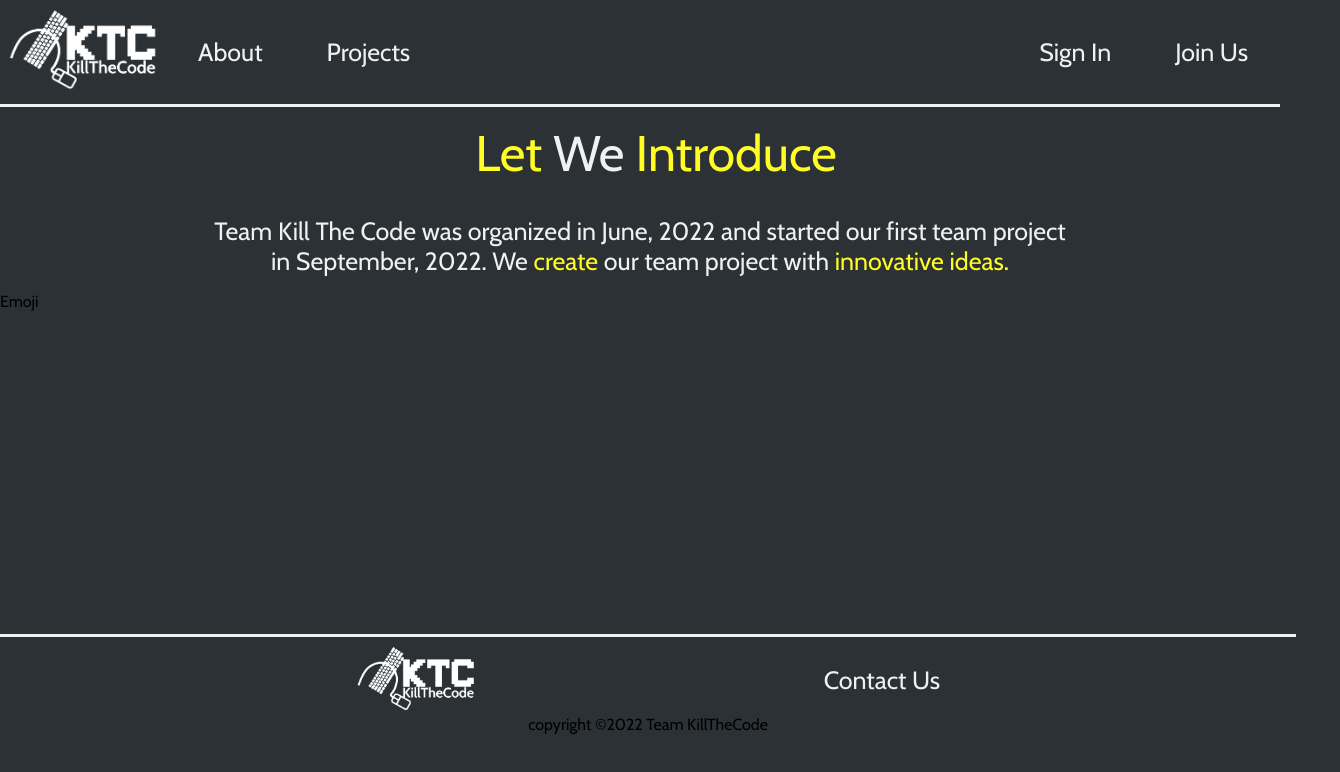
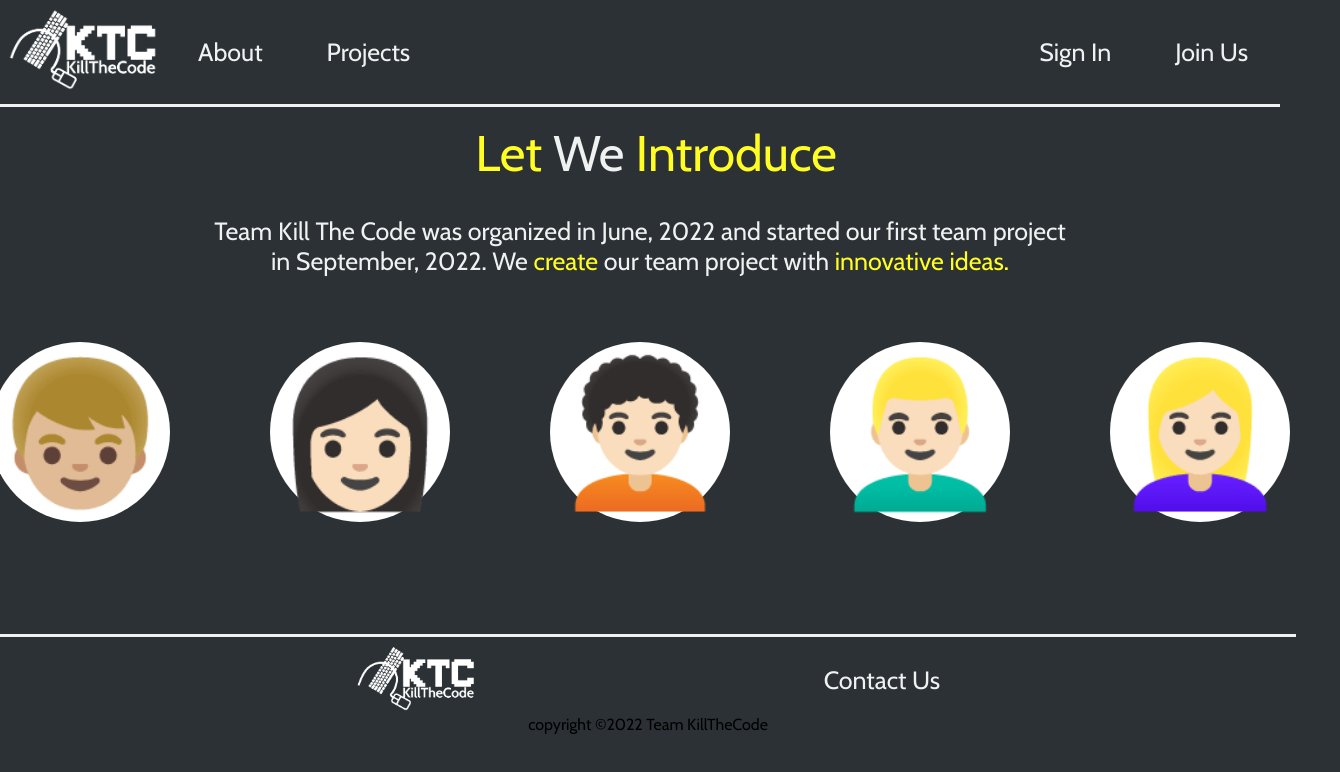
Before and after one commit to Jonghan-park/KillTheCode, a React (Create React App) app in the folder frontend/: page /about in a window 1280 px wide. Shown: the top 772 px of the page, 1340 px wide, since content can reach past the window. Built offline with nearby package versions, Linux system fonts and the light colour scheme.

Commit message:
Create Emoji.js and map five emojis

```diff
--- a/frontend/src/components/About/About.css
+++ b/frontend/src/components/About/About.css
@@ -2,6 +2,7 @@
   min-height: calc(100vh - 124px - 149px);
   display: flex;
   flex-direction: column;
+  align-items: center;
 }
 .aboutTitle p{
   color: #F0F2F2;
--- a/frontend/src/components/About/About.js
+++ b/frontend/src/components/About/About.js
@@ -1,8 +1,9 @@
-import React from "react";
+import React, { useState } from "react";
 import Emoji from "./Emoji";
 import "./About.css";
 
 const About = () => {
+  const [emoji, setEmoji] = useState(["👦🏼", "👩🏻", "🧑🏻‍🦱", "👱🏻‍♂️", "👱🏻‍♀️"]);
   return (
     <div className="aboutContainer">
       <div className="aboutTitle">
@@ -19,7 +20,7 @@ const About = () => {
           <span className="highlight">innovative ideas.</span>{" "}
         </p>
       </div>
-      <Emoji />
+      <Emoji emojis={emoji} />
     </div>
   );
 };
--- a/frontend/src/components/About/Emoji.css
+++ b/frontend/src/components/About/Emoji.css
@@ -0,0 +1,15 @@
+.EmojiContainer{
+  display: flex;
+}
+.Emoji{
+  background-color: white;
+  border-radius: 50%;
+  display: flex;
+  flex-direction: row;
+  justify-content: center;
+  margin: 50px;
+  width: 180px;
+  height: 180px;
+  align-items: center;
+  font-size: 140px;
+}
--- a/frontend/src/components/About/Emoji.js
+++ b/frontend/src/components/About/Emoji.js
@@ -1,8 +1,14 @@
 import React from "react";
 import "./Emoji.css";
 
-const Emoji = () => {
-  return <div>Emoji</div>;
+const Emoji = ({ emojis }) => {
+  return (
+    <div className="EmojiContainer">
+      {emojis.map((emoji) => {
+        return <div className="Emoji">{emoji}</div>;
+      })}
+    </div>
+  );
 };
 
 export default Emoji;
```
